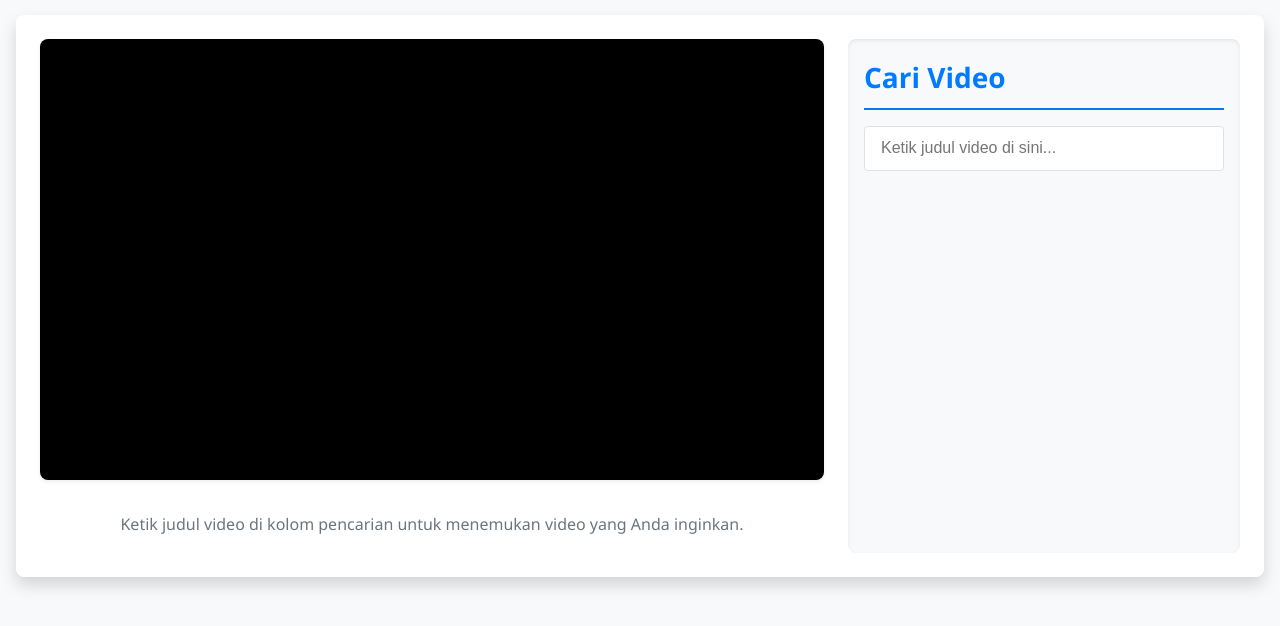
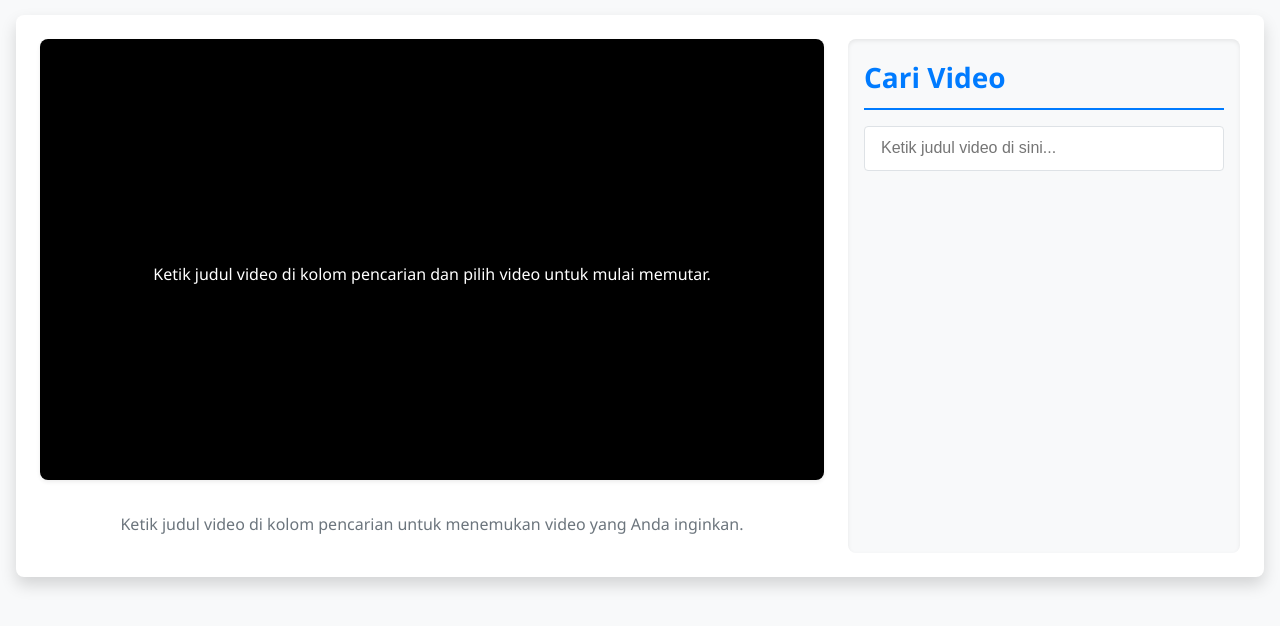
Before and after one commit to rohmansyah123/movie-player.github.io, a plain HTML site: page index.html in a window 1280 px wide. Shown: the part 140-766 px from the top of the page. Drawn offline with Linux system fonts and the light colour scheme.

Commit message:
Update index.html

```diff
--- a/index.html
+++ b/index.html
@@ -12,6 +12,9 @@
     <div class="main-container">
         <div class="video-player-section">
             <div class="video-container">
+                <p style="color: #fff; text-align: center; padding: 20px; position: absolute; top: 50%; left: 50%; transform: translate(-50%, -50%); width: 80%;">
+                    Ketik judul video di kolom pencarian dan pilih video untuk mulai memutar.
+                </p>
                 </div>
             <p style="text-align: center; margin-top: 1rem; color: var(--secondary-color);">
                 Ketik judul video di kolom pencarian untuk menemukan video yang Anda inginkan.
```
